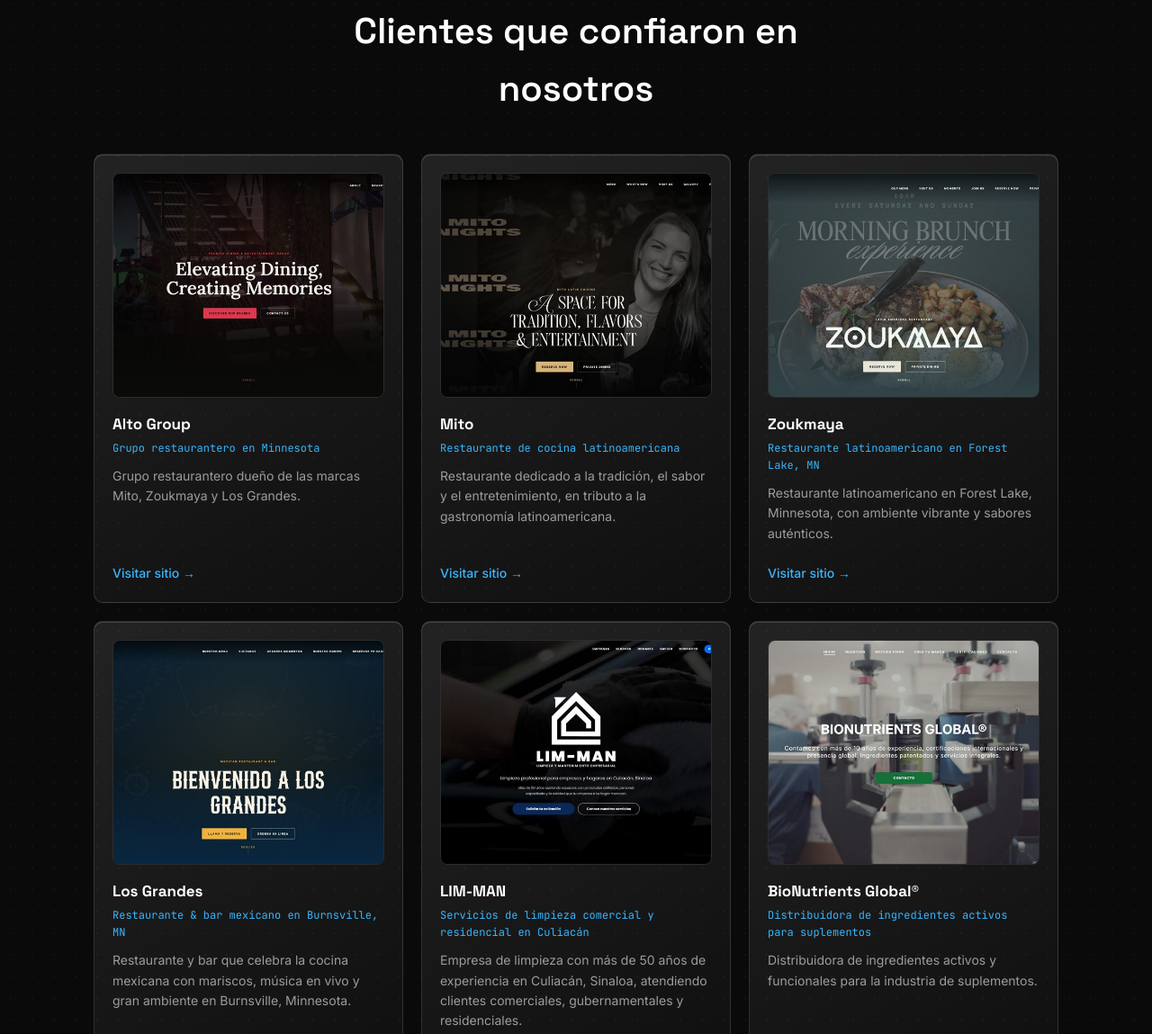
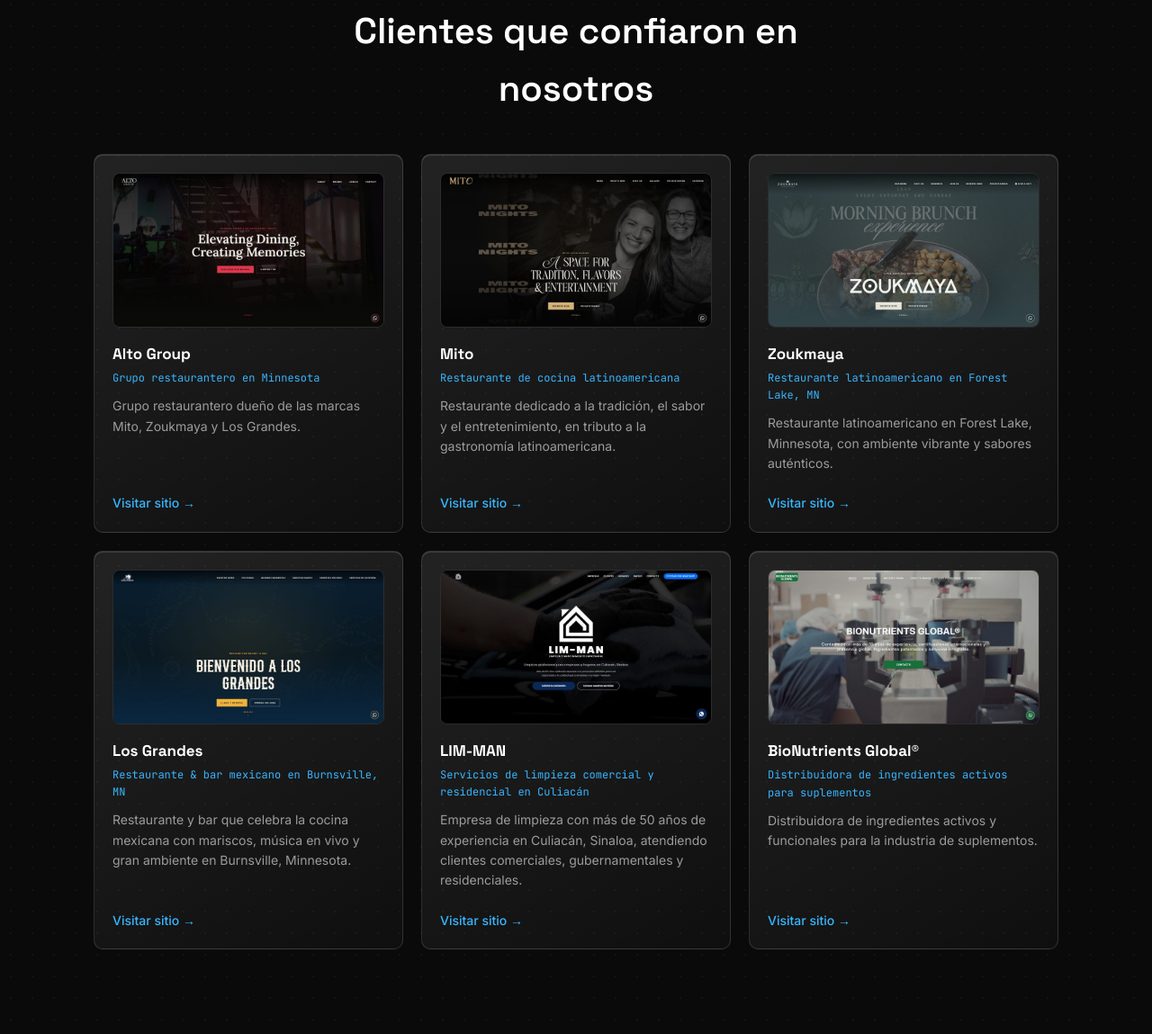
Before and after one commit to RicardoHdzm/jrhmweb, a plain HTML site: page public/index.html in a window 1280 px wide. Shown: the part 2047-3196 px from the top of the page at 90% size. Drawn offline with Linux system fonts and the light colour scheme.

Commit message:
Update style.css

```diff
--- a/public/style.css
+++ b/public/style.css
@@ -689,14 +689,14 @@ button {
 }
 
 .project__thumb {
-  height: 250px;
+  /* Sin alto fijo: la altura la marca la propia imagen, cada una con su
+     proporción real (rondan 800x453, pero no son idénticas). overflow:hidden
+     se conserva solo para que las esquinas redondeadas recorten la imagen,
+     no para recortar contenido que se salga. */
   border-radius: 8px;
   margin-bottom: 16px;
   overflow: hidden;
   border: 1px solid var(--border);
-  display: flex;
-  align-items: center;
-  justify-content: center;
 }
 .project__thumb--placeholder {
   background: var(--surface-2);
@@ -710,10 +710,12 @@ button {
   color: var(--text-muted);
 }
 .project__thumb img {
+  /* height: auto en vez de 100% + object-fit: cover: antes la imagen se
+     estiraba a rellenar una caja de alto fijo y se recortaba lo que sobraba.
+     Ahora escala a lo ancho de la tarjeta y su alto sale solo, según su
+     proporción real — se ve completa siempre. */
   width: 100%;
-  height: 100%;
-  object-fit: cover;
-  object-position: top;
+  height: auto;
   display: block;
 }
 
```
